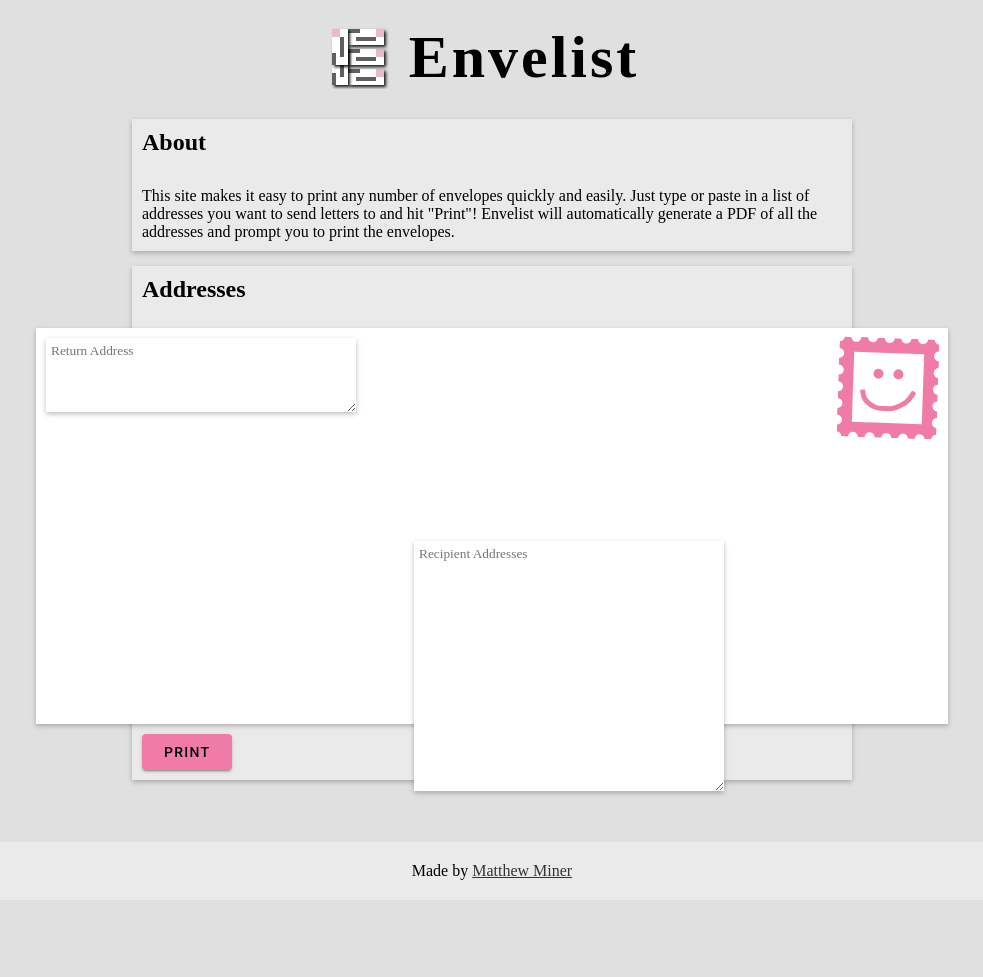
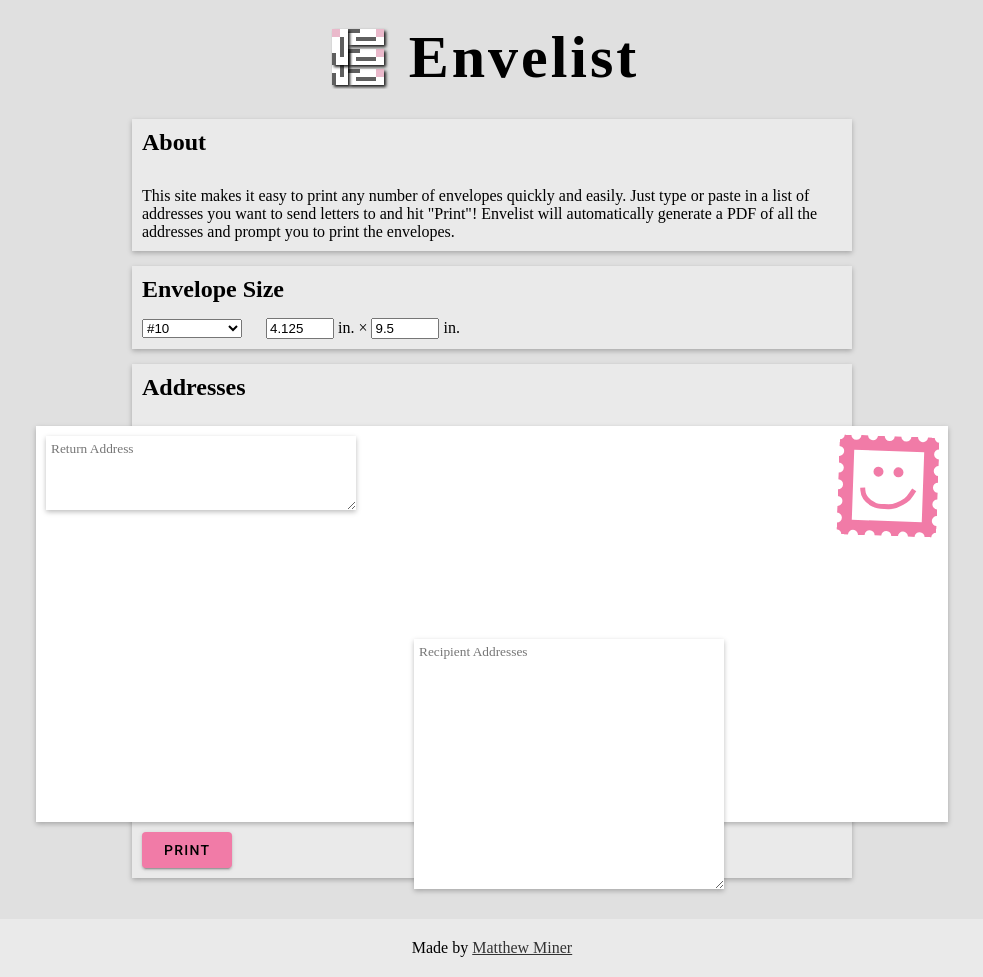
Before and after one commit to mminer237/envelist, a Jekyll site: the page built from index.html, in a window 1280 px wide. Shown: the whole page, without its empty margins (148-1131 px from the left). Built offline with Jekyll 4.4.1, drawn with Linux system fonts in a browser that asks for light colours; before the commit the page ends 900 px from its top, so only the background shows below that.

Commit message:
Add sizes

```diff
--- a/css/style.scss
+++ b/css/style.scss
@@ -145,6 +145,16 @@ a {
 a:hover {
 	color: var(--link-hover-color);
 }
+#preset {
+	width: 100px;
+	margin-right: 20px;
+}
+#preset~div {
+	display: inline-block;
+}
+input[type="number"] {
+	width: 60px;
+}
 #envelope {
 	align-self: center;
 	background-color: var(--envelope-background-color);
--- a/index.html
+++ b/index.html
@@ -16,6 +16,19 @@ scripts:
 	</section>
 </noscript>
 <section>
+	<h2>Envelope Size</h2>
+	<form>
+		<select id="preset">
+			<option value="#10">#10</option>
+		</select>
+		<div>
+			<input type="number" id="height" min="1" max="36" step="0.125" value="4.125"> in.
+			×
+			<input type="number" id="width"  min="1" max="36" step="0.125" value="9.5"> in.
+		</div>
+	</form>
+</section>
+<section>
 	<h2>Addresses</h2>
 	<div id="envelope">
 		<textarea id="return-address" rows="4" placeholder="Return Address"></textarea>
--- a/js/main.js
+++ b/js/main.js
@@ -2,6 +2,9 @@
 
 const { jsPDF } = window.jspdf;
 
+const presetSelect = document.getElementById("preset");
+const widthInput = document.getElementById("width");
+const heightInput = document.getElementById("height");
 const envelope = document.getElementById("envelope");
 const returnAddressBox = document.getElementById("return-address");
 const addressesBox = document.getElementById("addresses");
@@ -33,13 +36,51 @@ function updateFont(font) {
 }
 
 const sizes = {
-	"A10": [9.5, 4.125]
-	// "A10": [10, 4.5]
+	"#6¼": [6, 3.5],
+	"#6¾": [6.5, 3.675],
+	"A2": [5.75, 4.375],
+	"#7": [6.75, 3.75],
+	"C6": [6.3779, 4.4882],
+	"Monarch": [7.5, 3.875],
+	"A6": [6.5, 4.75],
+	"#8⅝": [8.625, 3.625],
+	"#9": [8.875, 3.875],
+	"DL": [8.6666, 4.3333],
+	"#10": [9.5, 4.125],
+	"#11": [10.375, 4.5],
+	"#12": [11, 4.75],
+	"#14": [11.5, 5],
+	"C5": [9.0157, 6.3779]
 };
-function updateEnvelopeSize(size = "A10") {
-	envelope.style.width = sizes[size][0] * 101 + "px";
-	envelope.style.height = sizes[size][1] * 101 + "px";
-	return sizes[size];
+
+/* Populate the preset sizes */
+presetSelect.innerHTML = Object.keys(sizes).map((size, _) => `<option value="${size}">${size}</option>`).join("\n\t\t\t") + "\n\t\t<option value=\"custom\">Custom</option>";
+/* Reselect #10 as the default */
+presetSelect.value = "#10";
+
+/* Update values on preset selection */
+presetSelect.onchange = presetChanged;
+function presetChanged() {
+	if (presetSelect.value !== "custom") {
+		widthInput.value = sizes[presetSelect.value][0];
+		heightInput.value = sizes[presetSelect.value][1];
+		updateEnvelopeSize(presetSelect.value);
+	}
+}
+
+/* Update on input */
+widthInput.oninput = sizeInputChanged;
+heightInput.oninput = sizeInputChanged;
+function sizeInputChanged() {
+	presetSelect.value = "custom";
+	updateEnvelopeSize();
+}
+
+/* Resize the visual envelope */
+function updateEnvelopeSize() {
+	envelope.style.width = widthInput.value * 101 + "px";
+	envelope.style.height = heightInput.value * 101 + "px";
+	return [widthInput.value, heightInput.value];
 }
 updateEnvelopeSize();
 
```
